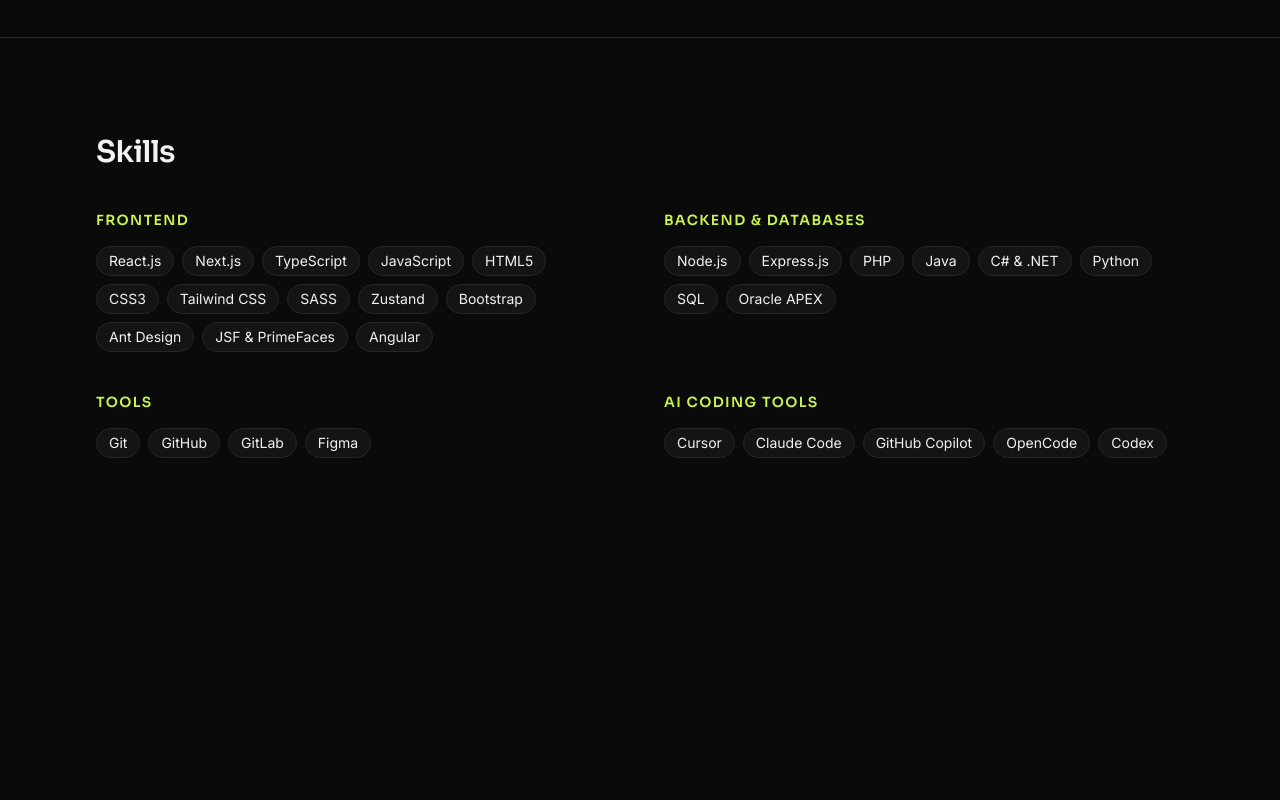
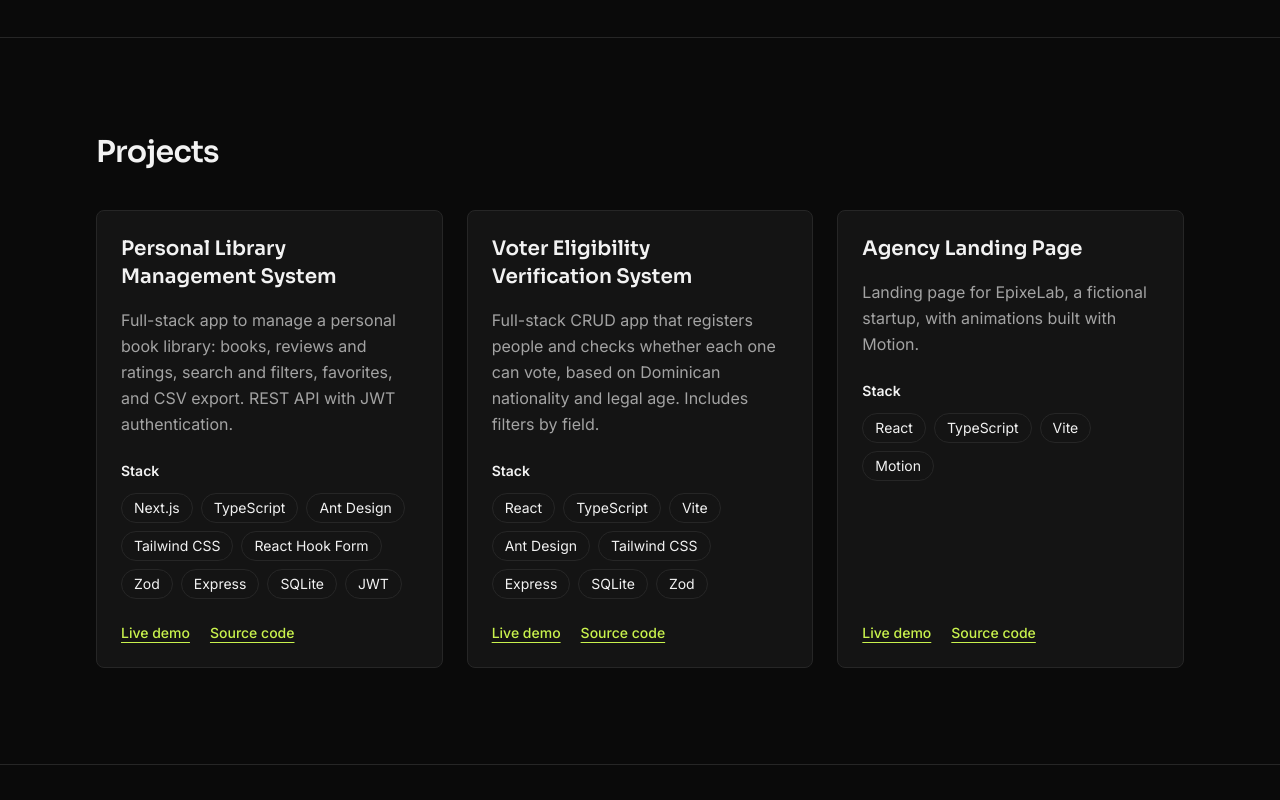
Before and after one commit to JoseAMota11/porfolio, a Next.js app: page /en in a window 1280 px wide. Shown: the part 1100-1900 px from the top of the page. Before the commit the page ends 1654 px from the top, so only its background shows below. Built offline with nearby package versions, Linux system fonts and the light colour scheme.

Commit message:
Adding Projects section

```diff
--- a/app/[locale]/page.tsx
+++ b/app/[locale]/page.tsx
@@ -1,5 +1,6 @@
 import { About } from "../../components/About";
 import { Hero } from "../../components/Hero";
+import { Projects } from "../../components/Projects";
 import { Skills } from "../../components/Skills";
 
 export default function HomePage() {
@@ -7,6 +8,7 @@ export default function HomePage() {
     <>
       <Hero />
       <About />
+      <Projects />
       <Skills />
     </>
   );
--- /dev/null
+++ b/components/ExternalLink.tsx
@@ -0,0 +1,23 @@
+import type { ReactNode } from "react";
+import { getTranslations } from "next-intl/server";
+
+type ExternalLinkProps = {
+  href: string;
+  children: ReactNode;
+};
+
+export async function ExternalLink({ href, children }: ExternalLinkProps) {
+  const t = await getTranslations("a11y");
+
+  return (
+    <a
+      href={href}
+      target="_blank"
+      rel="noopener noreferrer"
+      className="font-medium text-accent underline underline-offset-4 hover:no-underline"
+    >
+      {children}
+      <span className="sr-only"> ({t("externalLink")})</span>
+    </a>
+  );
+}
--- /dev/null
+++ b/components/ProjectCard.tsx
@@ -0,0 +1,41 @@
+import { getLocale, getTranslations } from "next-intl/server";
+import type { Project } from "../data/types";
+import { ExternalLink } from "./ExternalLink";
+
+export async function ProjectCard({ project }: { project: Project }) {
+  const [locale, t] = await Promise.all([
+    getLocale(),
+    getTranslations("projects"),
+  ]);
+
+  return (
+    <article className="flex h-full flex-col rounded-lg border border-border bg-surface p-6">
+      <h3 className="text-xl font-semibold">{project.name[locale] || "TODO: project name"}</h3>
+      <p className="mt-4 leading-relaxed text-muted">
+        {project.description[locale] || "TODO: project description"}
+      </p>
+      <div className="mt-6">
+        <p className="text-sm font-semibold">{t("stackLabel")}</p>
+        {project.stack.length > 0 ? (
+          <ul className="mt-3 flex flex-wrap gap-2" aria-label={t("stackLabel")}>
+            {project.stack.map((item) => (
+              <li key={item} className="rounded-full border border-border px-3 py-1 text-sm">
+                {item}
+              </li>
+            ))}
+          </ul>
+        ) : (
+          <p className="mt-3">TODO: project stack</p>
+        )}
+      </div>
+      <div className="mt-auto flex flex-wrap gap-5 pt-6 text-sm">
+        {project.websiteUrl && (
+          <ExternalLink href={project.websiteUrl}>{t("viewDemo")}</ExternalLink>
+        )}
+        {project.repoUrl && (
+          <ExternalLink href={project.repoUrl}>{t("viewRepo")}</ExternalLink>
+        )}
+      </div>
+    </article>
+  );
+}
--- /dev/null
+++ b/components/Projects.tsx
@@ -0,0 +1,18 @@
+import { getTranslations } from "next-intl/server";
+import { projects } from "../data/projects";
+import { ProjectCard } from "./ProjectCard";
+import { Section } from "./Section";
+
+export async function Projects() {
+  const t = await getTranslations("projects");
+
+  return (
+    <Section id="projects" title={t("title")}>
+      <div className="grid gap-6 md:grid-cols-2 lg:grid-cols-3">
+        {projects.map((project) => (
+          <ProjectCard key={project.id} project={project} />
+        ))}
+      </div>
+    </Section>
+  );
+}
```
